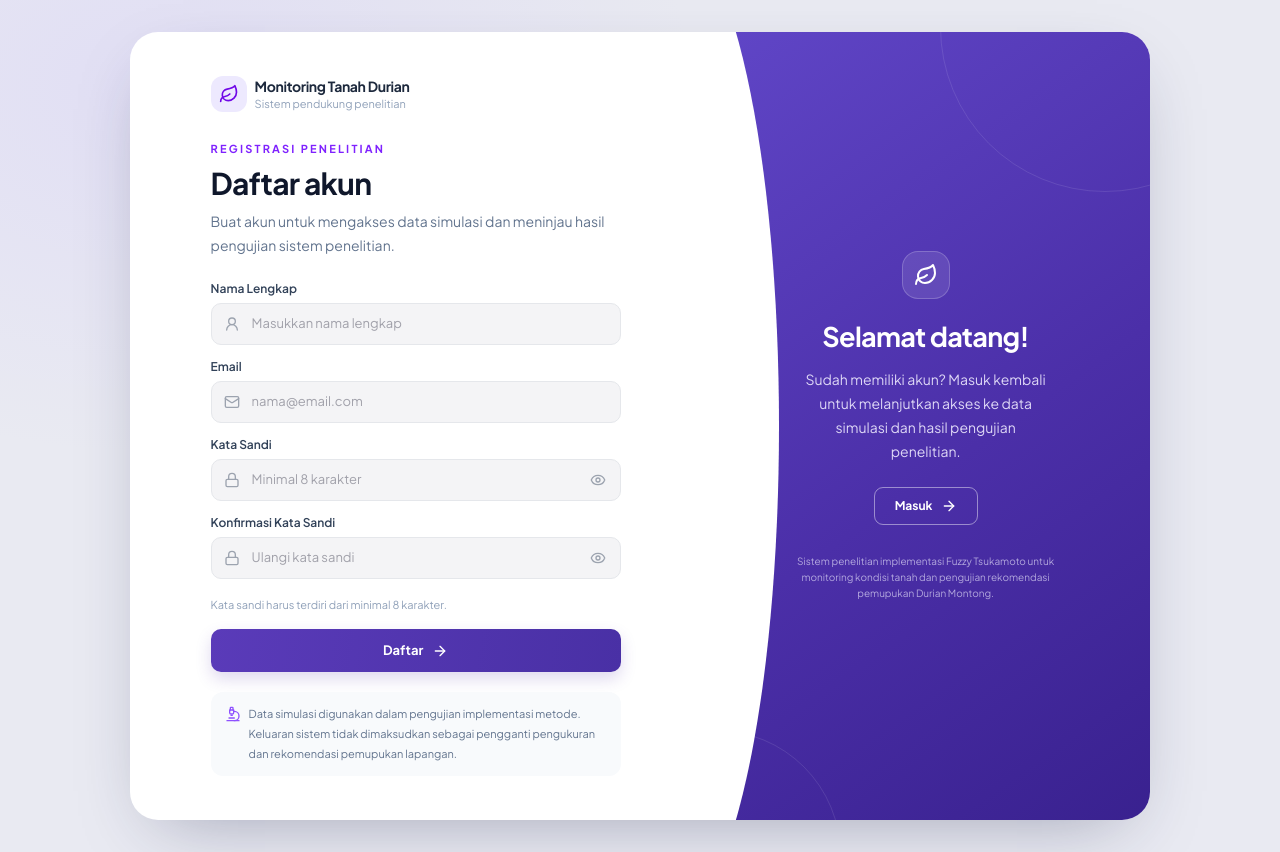
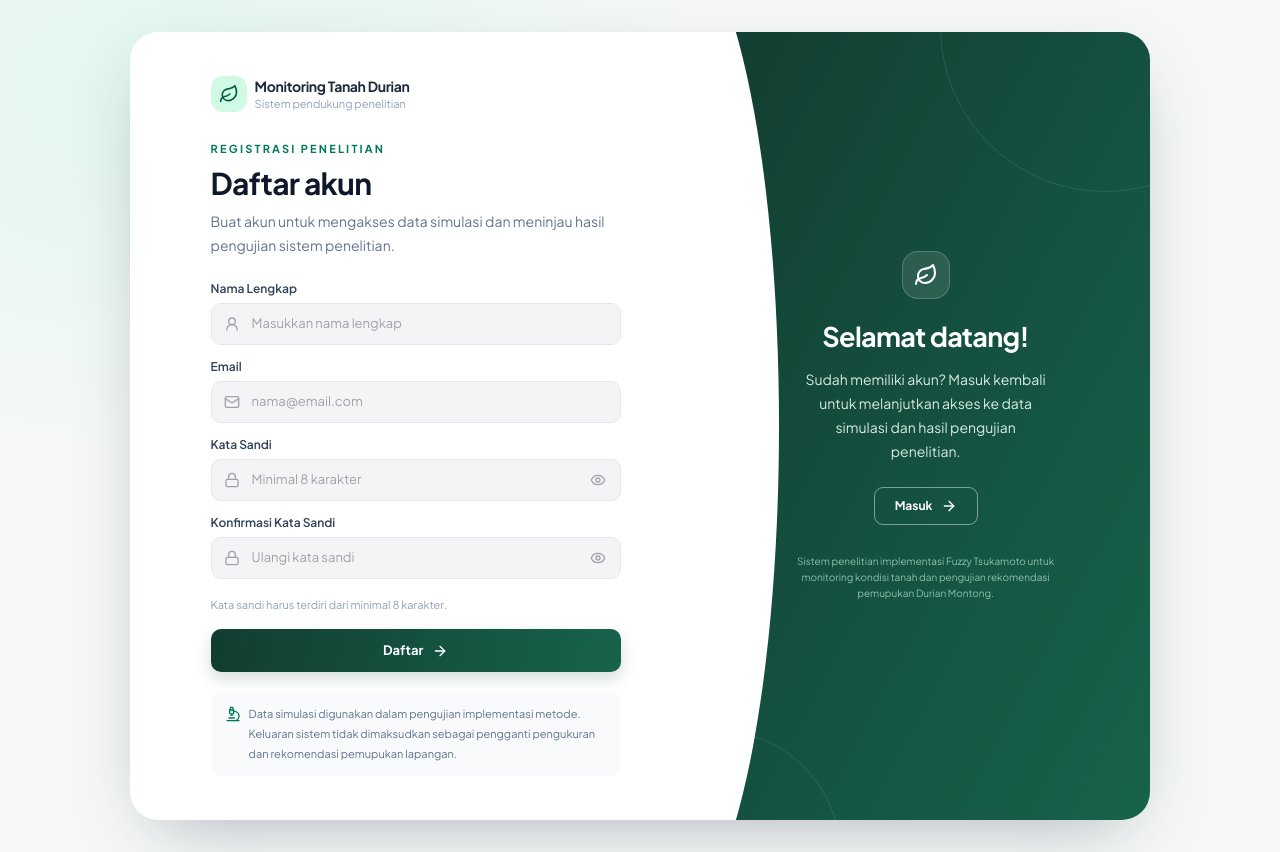
Before and after one commit to andri-irawan79/monitoring_web, a Vue app in the folder frontend/: page /register in a window 1280 px wide. Built offline with nearby package versions, Linux system fonts and the light colour scheme; no server answers.

Commit message:
Align registration authentication palette with dashboard emerald theme

```diff
--- a/frontend/src/views/RegisterView.vue
+++ b/frontend/src/views/RegisterView.vue
@@ -70,7 +70,7 @@ const submitRegister = async () => {
       <div class="flex items-center px-6 py-9 sm:px-10 sm:py-11 lg:px-12">
         <div class="mx-auto w-full max-w-[410px]">
           <div class="mb-7 flex items-center justify-center gap-2 lg:justify-start">
-            <div class="flex h-9 w-9 items-center justify-center rounded-xl bg-violet-100 text-violet-700">
+            <div class="flex h-9 w-9 items-center justify-center rounded-xl bg-emerald-100 text-emerald-800">
               <Leaf class="h-5 w-5" />
             </div>
             <div>
@@ -97,7 +97,7 @@ const submitRegister = async () => {
 
               <div class="mt-6 rounded-xl border border-slate-200 bg-slate-50 px-4 py-3 text-left">
                 <p class="flex items-center gap-2 text-[11px] font-semibold uppercase tracking-wide text-slate-500">
-                  <Mail class="h-4 w-4 text-violet-500" />
+                  <Mail class="h-4 w-4 text-emerald-700" />
                   Email akun
                 </p>
                 <p class="mt-1.5 break-all text-sm font-semibold text-slate-800">
@@ -120,7 +120,7 @@ const submitRegister = async () => {
 
             <div v-else key="form">
               <div class="mb-6 text-center lg:text-left">
-                <p class="mb-2 text-[11px] font-bold uppercase tracking-[0.2em] text-violet-600">
+                <p class="mb-2 text-[11px] font-bold uppercase tracking-[0.2em] text-emerald-700">
                   Registrasi penelitian
                 </p>
                 <h1 class="text-3xl font-bold tracking-tight text-slate-900">Daftar akun</h1>
@@ -248,7 +248,7 @@ const submitRegister = async () => {
               </form>
 
               <div class="mt-5 flex items-start gap-2 rounded-xl bg-slate-50 px-3.5 py-3 text-[11px] leading-5 text-slate-500">
-                <Microscope class="mt-0.5 h-4 w-4 shrink-0 text-violet-500" />
+                <Microscope class="mt-0.5 h-4 w-4 shrink-0 text-emerald-700" />
                 <p>
                   Data simulasi digunakan dalam pengujian implementasi metode. Keluaran sistem tidak dimaksudkan sebagai pengganti pengukuran dan rekomendasi pemupukan lapangan.
                 </p>
@@ -266,14 +266,14 @@ const submitRegister = async () => {
             <Leaf class="h-6 w-6 text-white" />
           </div>
           <p class="text-2xl font-bold tracking-tight sm:text-[27px]">Selamat datang!</p>
-          <p class="mx-auto mt-3 max-w-[250px] text-sm leading-6 text-violet-100/90">
+          <p class="mx-auto mt-3 max-w-[250px] text-sm leading-6 text-emerald-50/90">
             Sudah memiliki akun? Masuk kembali untuk melanjutkan akses ke data simulasi dan hasil pengujian penelitian.
           </p>
           <RouterLink to="/login" class="auth-side-button mt-6">
             Masuk
             <ArrowRight class="h-4 w-4" />
           </RouterLink>
-          <p class="mt-7 text-[10px] leading-4 text-violet-100/65">
+          <p class="mt-7 text-[10px] leading-4 text-emerald-100/65">
             Sistem penelitian implementasi Fuzzy Tsukamoto untuk monitoring kondisi tanah dan pengujian rekomendasi pemupukan Durian Montong.
           </p>
         </div>
@@ -285,8 +285,8 @@ const submitRegister = async () => {
 <style scoped>
 .auth-page {
   background:
-    radial-gradient(ellipse at 12% 10%, rgba(196, 181, 253, 0.22), transparent 34%),
-    #e9eaf2;
+    radial-gradient(ellipse at 12% 10%, rgba(167, 243, 208, 0.25), transparent 34%),
+    #f5f8f6;
 }
 
 .auth-shell {
@@ -294,7 +294,7 @@ const submitRegister = async () => {
 }
 
 .auth-side {
-  background: linear-gradient(145deg, #6046c7 0%, #4b2fa8 55%, #39218f 100%);
+  background: linear-gradient(118deg, #123d31 0%, #155342 58%, #17634c 100%);
 }
 
 .auth-side::before {
@@ -348,7 +348,7 @@ const submitRegister = async () => {
 }
 
 .auth-input-wrap:focus-within .auth-input-icon {
-  color: #6d4bc3;
+  color: #047857;
 }
 
 .auth-input {
@@ -376,9 +376,9 @@ const submitRegister = async () => {
 }
 
 .auth-input:focus {
-  border-color: #7659ce;
+  border-color: #059669;
   background: #fff;
-  box-shadow: 0 0 0 3px rgba(118, 89, 206, 0.12);
+  box-shadow: 0 0 0 3px rgba(16, 185, 129, 0.12);
 }
 
 .auth-input:disabled {
@@ -419,24 +419,24 @@ const submitRegister = async () => {
   justify-content: center;
   gap: 9px;
   border-radius: 10px;
-  background: linear-gradient(100deg, #5a3bb9, #4930a5);
+  background: linear-gradient(100deg, #123d31, #17634c);
   padding: 10px 16px;
   color: white;
   font-size: 13px;
   font-weight: 700;
-  box-shadow: 0 7px 16px rgba(75, 47, 168, 0.18);
+  box-shadow: 0 7px 16px rgba(15, 65, 48, 0.18);
   transition: transform 160ms ease, box-shadow 160ms ease, opacity 160ms ease;
 }
 
 .auth-submit:hover:not(:disabled) {
   transform: translateY(-1px);
-  box-shadow: 0 10px 20px rgba(75, 47, 168, 0.23);
+  box-shadow: 0 10px 20px rgba(15, 65, 48, 0.23);
 }
 
 .auth-submit:focus-visible,
 .auth-side-button:focus-visible,
 .auth-visibility-button:focus-visible {
-  outline: 3px solid rgba(167, 139, 250, 0.55);
+  outline: 3px solid rgba(110, 231, 183, 0.55);
   outline-offset: 3px;
 }
 
```
